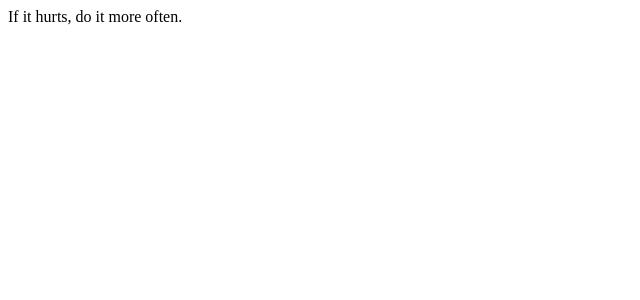
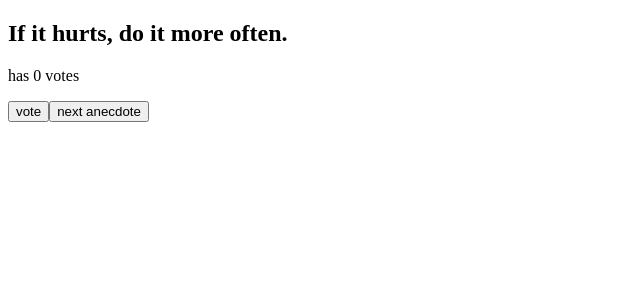
Before and after one commit to NolanRangel/fullstack-open, a React (Vite) app in the folder part1/anecdotes/: page / in a window 1280 px wide. Shown: the top 300 px of the page, without its empty margins (0-640 px from the left). Built offline with nearby package versions, Linux system fonts and the light colour scheme.

Commit message:
part1 1.13 anecdotes step2 complete

```diff
--- a/part1/anecdotes/src/App.jsx
+++ b/part1/anecdotes/src/App.jsx
@@ -1,6 +1,50 @@
 import { useState } from 'react'
 
+
+const Anecdote = ({ anecdotes, selected, points }) => {
+
+    return (
+        <div>
+            <h2>
+                {anecdotes[selected]}
+            </h2>
+            <p>
+                has {points[selected]} votes
+            </p>
+        </div>
+    )
+}
+
+const Button = ({ text, randomAnecdote, handleVote }) => {
+
+    return (
+        <>
+            { text === "next anecdote" ?
+                <button onClick={() => randomAnecdote()}>
+                    {text}
+                </button>
+            :
+                <button onClick={() => handleVote()}>
+                    {text}
+                </button>
+            }
+
+        </>
+    )
+}
+
 const App = () => {
+    const [selected, setSelected] = useState(0)
+    const [points, setPoints] = useState({
+        0: 0,
+        1: 0,
+        2: 0,
+        3: 0,
+        4: 0,
+        5: 0,
+        6: 0,
+        7: 0,
+    })
     const anecdotes = [
         'If it hurts, do it more often.',
         'Adding manpower to a late software project makes it later!',
@@ -12,11 +56,38 @@ const App = () => {
         'The only way to go fast, is to go well.'
     ]
 
-    const [selected, setSelected] = useState(0)
+
+    const randomAnecdote = () => {
+        let anecdoteLength = anecdotes.length;
+
+        setSelected(0)
+        setSelected(Math.floor(Math.random() * anecdoteLength))
+
+
+        const newPoints = {
+            ...points,
+            [selected]: points[selected] += 1
+        }
+        setPoints(newPoints);
+
+
+    };
+
+    const handleVote = () => {
+        const newPoints = {
+            ...points,
+            [selected]: points[selected] += 1
+        }
+        setPoints(newPoints);
+    }
+
+    console.log(points)
 
     return (
         <div>
-            {anecdotes[selected]}
+            <Anecdote anecdotes={anecdotes} selected={selected} points={points}/>
+            <Button text={"vote"} handleVote={handleVote}/>
+            <Button text={"next anecdote"} randomAnecdote={randomAnecdote}/>
         </div>
     )
 }
```
